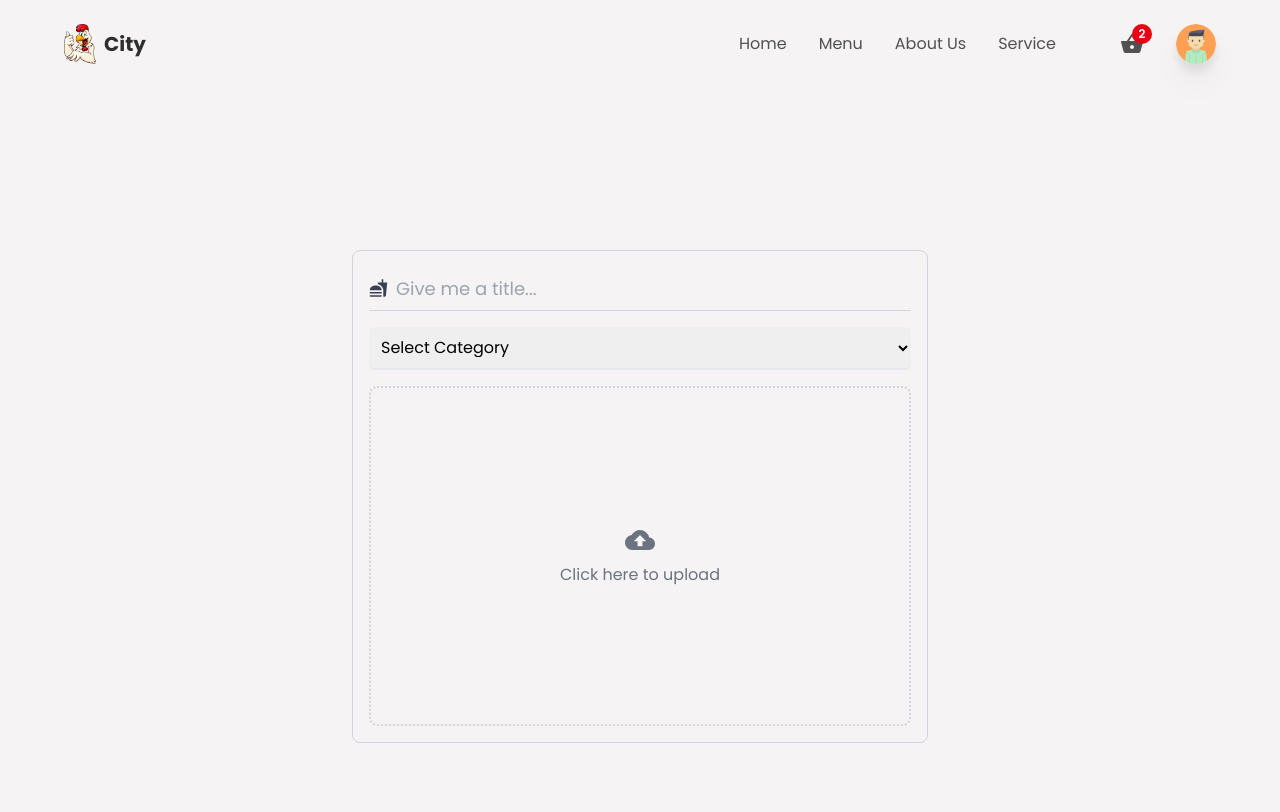
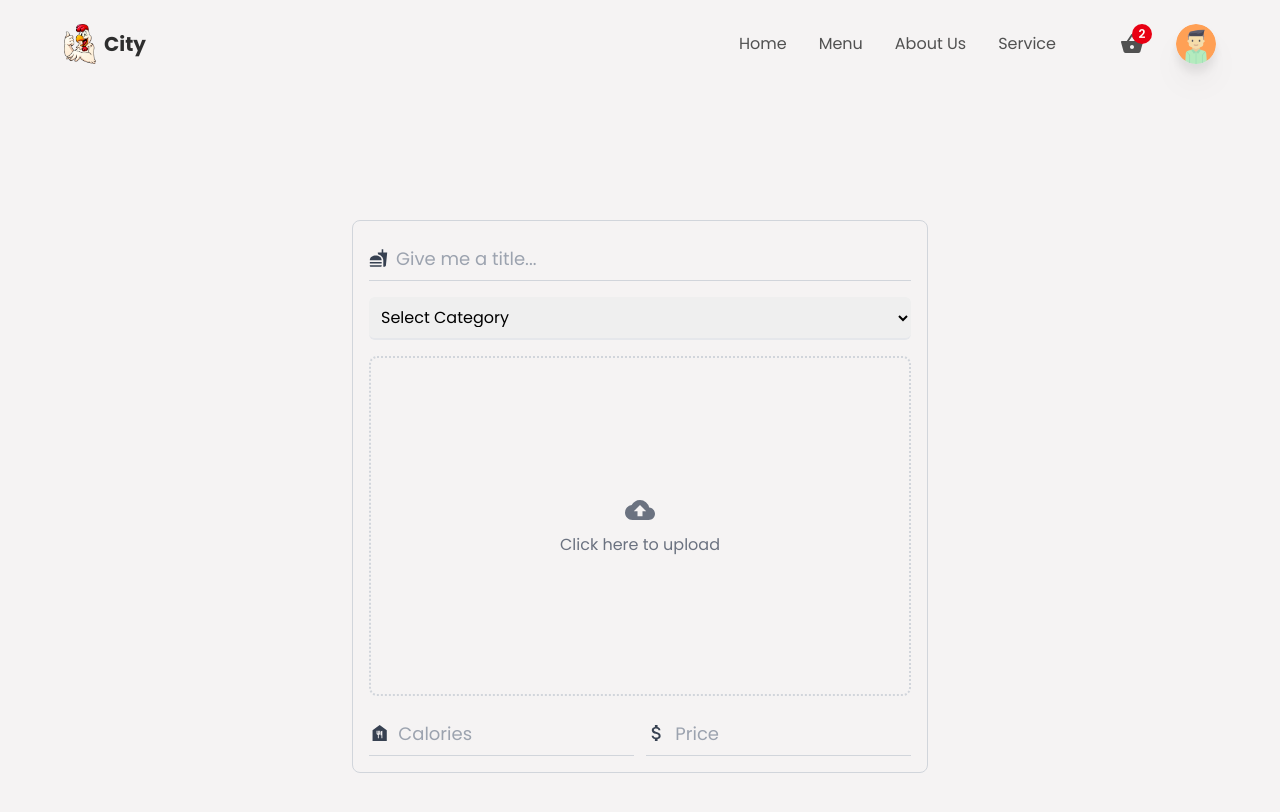
Before and after one commit to CarlosNG93/fooddelivery, a React (Create React App) app: page /createItem in a window 1280 px wide. Shown: the top 812 px of the page. Built offline with nearby package versions, Linux system fonts and the light colour scheme.

Commit message:
Feat: Calories&Price implemented

```diff
--- a/src/components/CreateContainer.jsx
+++ b/src/components/CreateContainer.jsx
@@ -175,6 +175,32 @@
 				)}
 			</div>
 
+			<div className='w-full flex flex-col md:flex-row items-center gap-3'>
+				<div className='w-full py-2 border-b border-gray-300 flex items-center gap-2'>
+					<MdFoodBank className="text-gray-700 text-2xl" />
+					<input
+						type="text"
+						required
+						value={calories}
+						onChange={(e) => setCalories(e.target.value)}
+						placeholder="Calories"
+						className="w-full h-full text-lg bg-transparent outline-none border-none placeholder:text-gray-400 text-textColor"
+					/>
+				</div>
+
+				<div className='w-full py-2 border-b border-gray-300 flex items-center gap-2'>
+					<MdAttachMoney className="text-gray-700 text-2xl" />
+					<input
+						type="text"
+						required
+						value={price}
+						onChange={(e) => setPrice(e.target.value)}
+						placeholder="Price"
+						className="w-full h-full text-lg bg-transparent outline-none border-none placeholder:text-gray-400 text-textColor"
+					/>
+				</div>
+			</div>
+
 		</div>
 	</div>
   )
```
